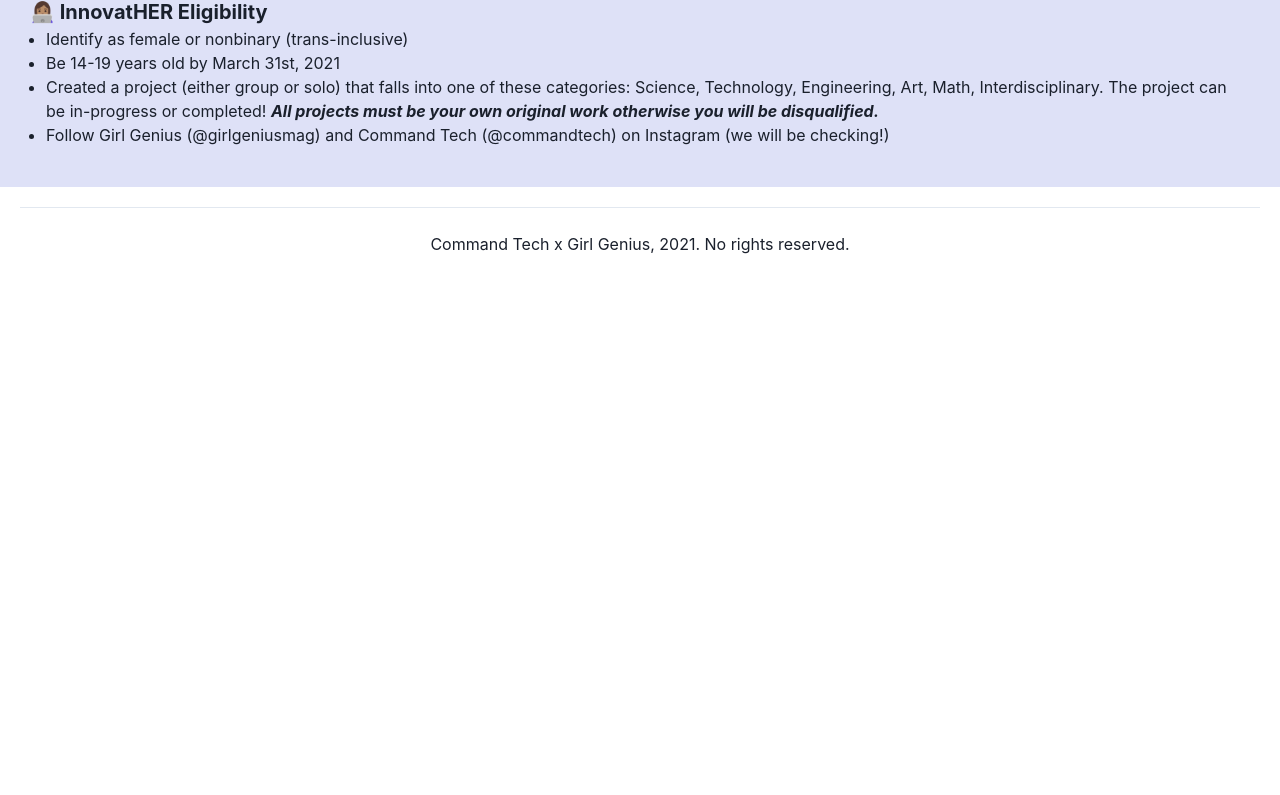
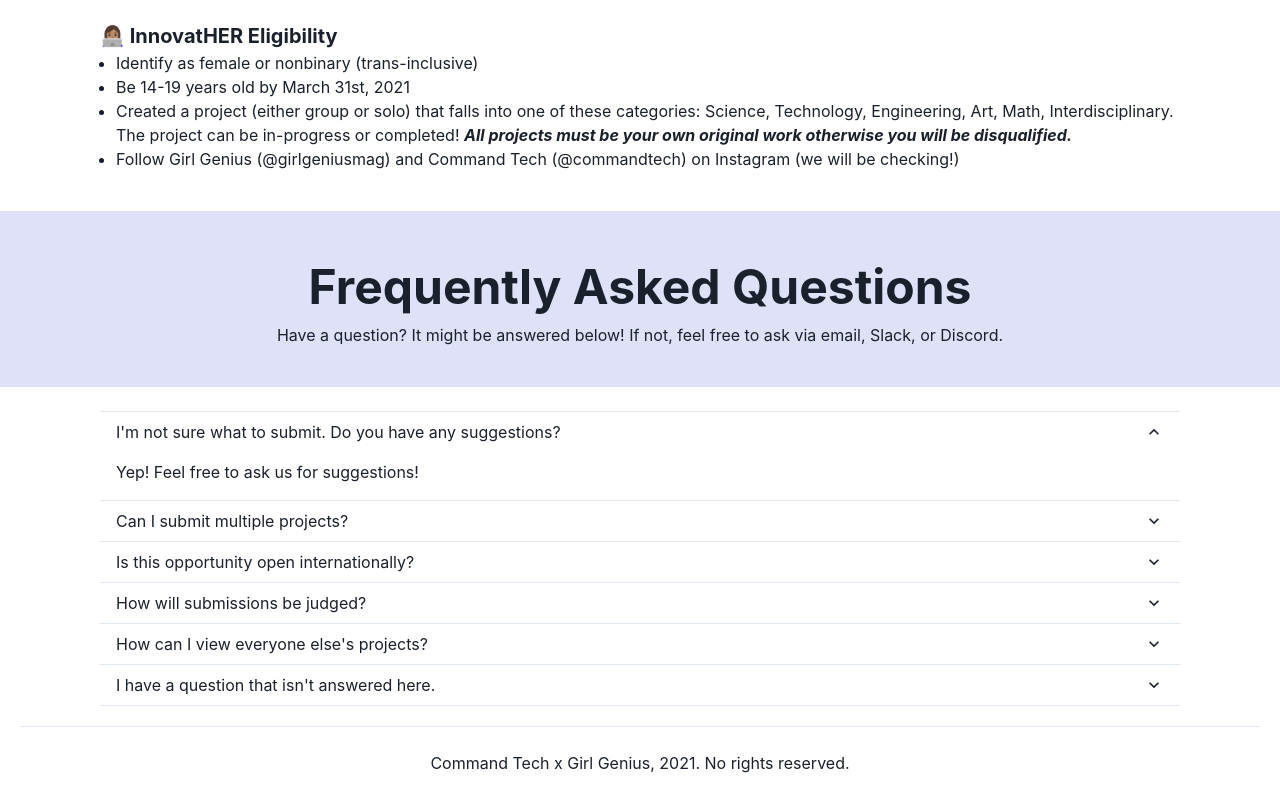
Before and after one commit to Command-Tech/InnovatHER-website, a Gatsby site: page /guidelines in a window 1280 px wide. Shown: the part 511-1306 px from the top of the page. Before the commit the page ends 800 px from the top, so only its background shows below. Built offline with nearby package versions, Linux system fonts and the light colour scheme; Gatsby itself is replaced by a stand-in of ours.

```diff
--- a/src/pages/guidelines.js
+++ b/src/pages/guidelines.js
@@ -1,19 +1,21 @@
 import React from "react"
 import Header from '../components/header'
 import Footer from '../components/footer'
+import Head from '../components/head'
 import { Link } from "gatsby"
-import { ChakraProvider, Box, Text, UnorderedList, ListItem } from '@chakra-ui/react'
+import { ChakraProvider, Box, Text, UnorderedList, ListItem, Accordion, AccordionItem, AccordionButton, AccordionPanel, AccordionIcon } from '@chakra-ui/react'
 
 
 export default function Rules() {
   return (
     <ChakraProvider>
+      <Head />
       <Header />
         <Box bg="#DEE1F7" p={10}>
             <Text fontSize="5xl" fontWeight="bold" textAlign="center">Guidelines</Text>
             <Text textAlign="center">Interested in participating? Get started here by reading the guidelines below. You can submit a project <strong><Link to="/submit">here</Link></strong> afterwards!</Text>
         </Box>
-        <Box px={30} py={10} bg="#DEE1F7">
+        <Box px={100} py={10}>
             <Text fontSize="xl" fontWeight="bold">👋🏼 Hey There!</Text>
             <Text>We're super excited that you're interested in participating in InnovatHER! Now, there will be prizes, but the focus of this event is to celebrate YOUR accomplishments—no matter how big or how small! We are confident that anyone can pursue careers in STEAM and challenge conventional gender standards.</Text>
             <br/>
@@ -30,6 +32,101 @@
                 <ListItem>Follow Girl Genius <a href="https://instagram.com/girlgeniusmag">(@girlgeniusmag)</a> and Command Tech <a href="https://instagram.com/commandtech">(@commandtech)</a> on Instagram (we will be checking!)</ListItem>
             </UnorderedList>
         </Box>
+        {/* FAQs */}
+        <Box p={10} bg="#DEE1F7">
+            <Text fontSize="5xl" fontWeight="bold" textAlign="center">Frequently Asked Questions</Text>
+            <Text textAlign="center">Have a question? It might be answered below! If not, feel free to ask via email, Slack, or Discord.</Text>
+        </Box><br/>
+        {/* Begin accordion */}
+
+        <Box px={100}>
+        <Accordion defaultIndex={[0]} allowMultiple>
+            <AccordionItem>
+              <h2>
+                <AccordionButton>
+                  <Box flex="1" textAlign="left">
+                  I'm not sure what to submit. Do you have any suggestions?
+                  </Box>
+                  <AccordionIcon />
+                </AccordionButton>
+              </h2>
+              <AccordionPanel pb={4}>
+                Yep! Feel free to ask us for suggestions!
+              </AccordionPanel>
+            </AccordionItem>
+
+            <AccordionItem>
+              <h2>
+                <AccordionButton>
+                  <Box flex="1" textAlign="left">
+                  Can I submit multiple projects?
+                  </Box>
+                  <AccordionIcon />
+                </AccordionButton>
+              </h2>
+              <AccordionPanel pb={4}>
+                Yes, you can submit multiple projects, but are focusing on the quality of your submissions, rather than the quantity.
+              </AccordionPanel>
+            </AccordionItem>
+
+            <AccordionItem>
+              <h2>
+                <AccordionButton>
+                  <Box flex="1" textAlign="left">
+                  Is this opportunity open internationally?
+                  </Box>
+                  <AccordionIcon />
+                </AccordionButton>
+              </h2>
+              <AccordionPanel pb={4}>
+              Yes! International students can submit projects. There are no geographical limits.
+              </AccordionPanel>
+            </AccordionItem>
+
+            <AccordionItem>
+              <h2>
+                <AccordionButton>
+                  <Box flex="1" textAlign="left">
+                  How will submissions be judged?
+                  </Box>
+                  <AccordionIcon />
+                </AccordionButton>
+              </h2>
+              <AccordionPanel pb={4}>
+                To be announced soon!
+              </AccordionPanel>
+            </AccordionItem>
+
+            <AccordionItem>
+              <h2>
+                <AccordionButton>
+                  <Box flex="1" textAlign="left">
+                  How can I view everyone else's projects?
+                  </Box>
+                  <AccordionIcon />
+                </AccordionButton>
+              </h2>
+              <AccordionPanel pb={4}>
+                  View the gallery <a href="https://airtable.com/shrMBfy9t74j8PAxc"><strong>here!</strong></a>
+              </AccordionPanel>
+            </AccordionItem>
+
+            <AccordionItem>
+              <h2>
+                <AccordionButton>
+                  <Box flex="1" textAlign="left">
+                    I have a question that isn't answered here.
+                  </Box>
+                  <AccordionIcon />
+                </AccordionButton>
+              </h2>
+              <AccordionPanel pb={4}>
+              DM Shivali [Director] or Belle on the Girl Genius Community Slack for any other questions you may have.
+              </AccordionPanel>
+            </AccordionItem>
+          </Accordion>
+        </Box>
+
       <Footer />
     </ChakraProvider>
   )
```
Also changed, not shown: 1 other file.
